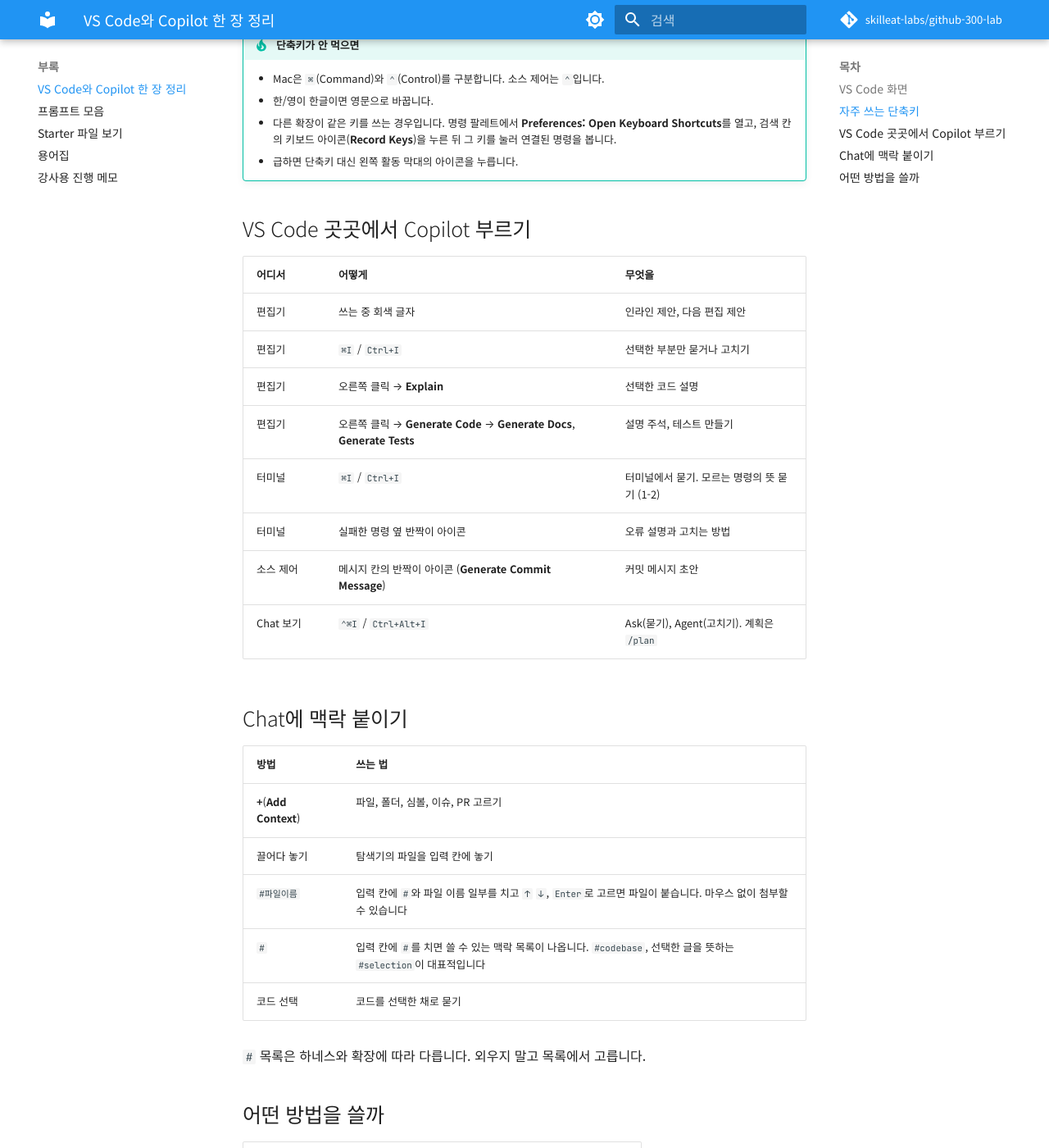
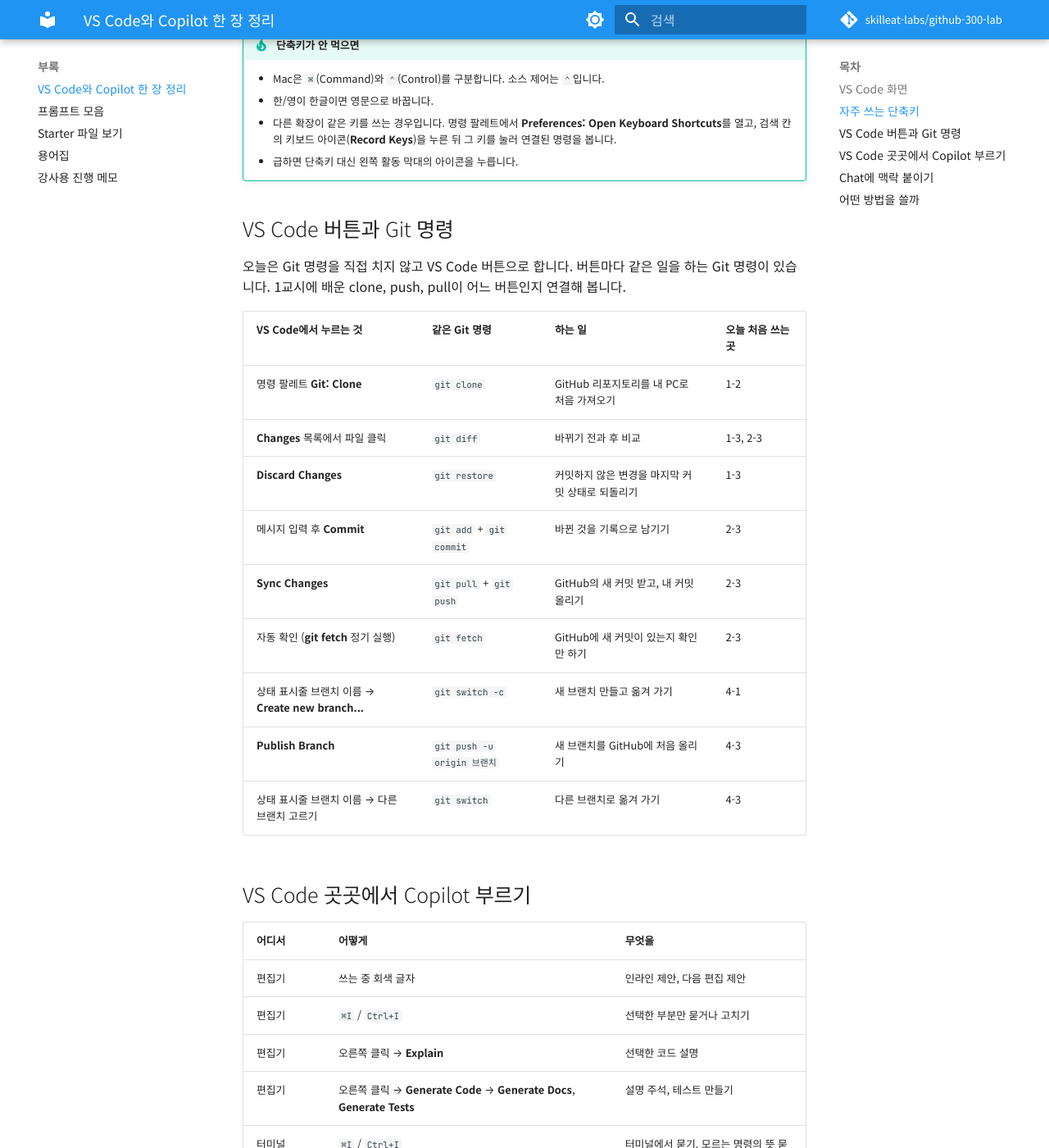
Before and after one commit to skilleat-labs/github-300-lab, an MkDocs documentation site: the page built from docs/appendix/vscode-copilot.md, in a window 1280 px wide and 1400 px high, scrolled down 1356 px. Shown: the whole window at 82% size. Built offline with MkDocs 1.6.1 and Material for MkDocs 9.7.7, drawn with Linux system fonts in a browser that asks for light colours; comment, search, counter and statistics services are not loaded.

Commit message:
VS Code 버튼과 Git 명령 대응표 추가
Co-Authored-By: Claude Opus 5.5 <noreply@anthropic.com>

```diff
--- a/docs/appendix/vscode-copilot.md
+++ b/docs/appendix/vscode-copilot.md
@@ -37,6 +37,22 @@
     - 다른 확장이 같은 키를 쓰는 경우입니다. 명령 팔레트에서 **Preferences: Open Keyboard Shortcuts**를 열고, 검색 칸의 키보드 아이콘(**Record Keys**)을 누른 뒤 그 키를 눌러 연결된 명령을 봅니다.
     - 급하면 단축키 대신 왼쪽 활동 막대의 아이콘을 누릅니다.
 
+## VS Code 버튼과 Git 명령 { #git-buttons }
+
+오늘은 Git 명령을 직접 치지 않고 VS Code 버튼으로 합니다. 버튼마다 같은 일을 하는 Git 명령이 있습니다. 1교시에 배운 clone, push, pull이 어느 버튼인지 연결해 봅니다.
+
+| VS Code에서 누르는 것 | 같은 Git 명령 | 하는 일 | 오늘 처음 쓰는 곳 |
+|---|---|---|---|
+| 명령 팔레트 **Git: Clone** | `git clone` | GitHub 리포지토리를 내 PC로 처음 가져오기 | 1-2 |
+| **Changes** 목록에서 파일 클릭 | `git diff` | 바뀌기 전과 후 비교 | 1-3, 2-3 |
+| **Discard Changes** | `git restore` | 커밋하지 않은 변경을 마지막 커밋 상태로 되돌리기 | 1-3 |
+| 메시지 입력 후 **Commit** | `git add` + `git commit` | 바뀐 것을 기록으로 남기기 | 2-3 |
+| **Sync Changes** | `git pull` + `git push` | GitHub의 새 커밋 받고, 내 커밋 올리기 | 2-3 |
+| 자동 확인 (**git fetch** 정기 실행) | `git fetch` | GitHub에 새 커밋이 있는지 확인만 하기 | 2-3 |
+| 상태 표시줄 브랜치 이름 → **Create new branch...** | `git switch -c` | 새 브랜치 만들고 옮겨 가기 | 4-1 |
+| **Publish Branch** | `git push -u origin 브랜치` | 새 브랜치를 GitHub에 처음 올리기 | 4-3 |
+| 상태 표시줄 브랜치 이름 → 다른 브랜치 고르기 | `git switch` | 다른 브랜치로 옮겨 가기 | 4-3 |
+
 ## VS Code 곳곳에서 Copilot 부르기
 
 | 어디서 | 어떻게 | 무엇을 |
```
Also changed, not shown: docs/class2/lab-3.md (+3 -0 lines).
